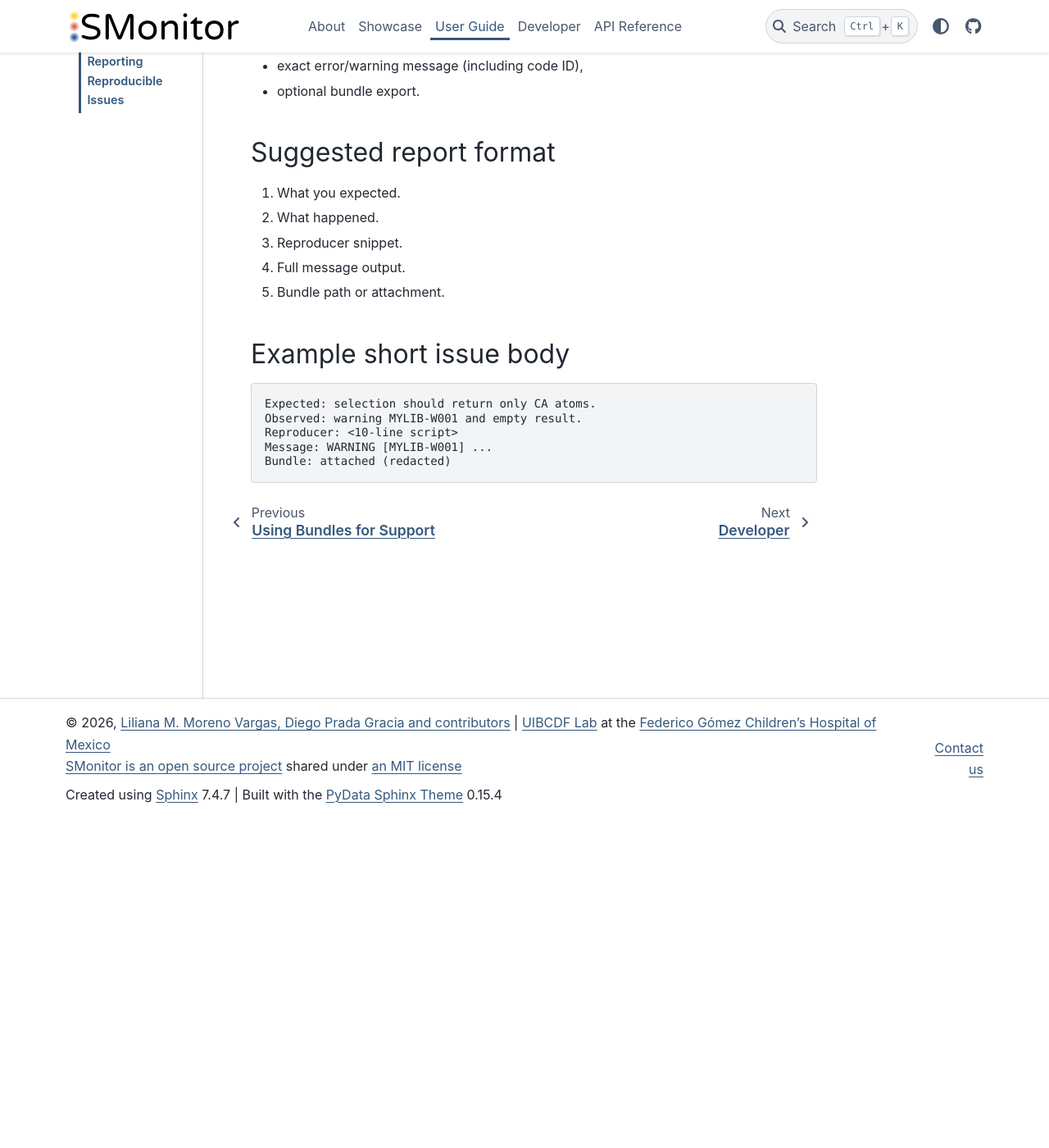
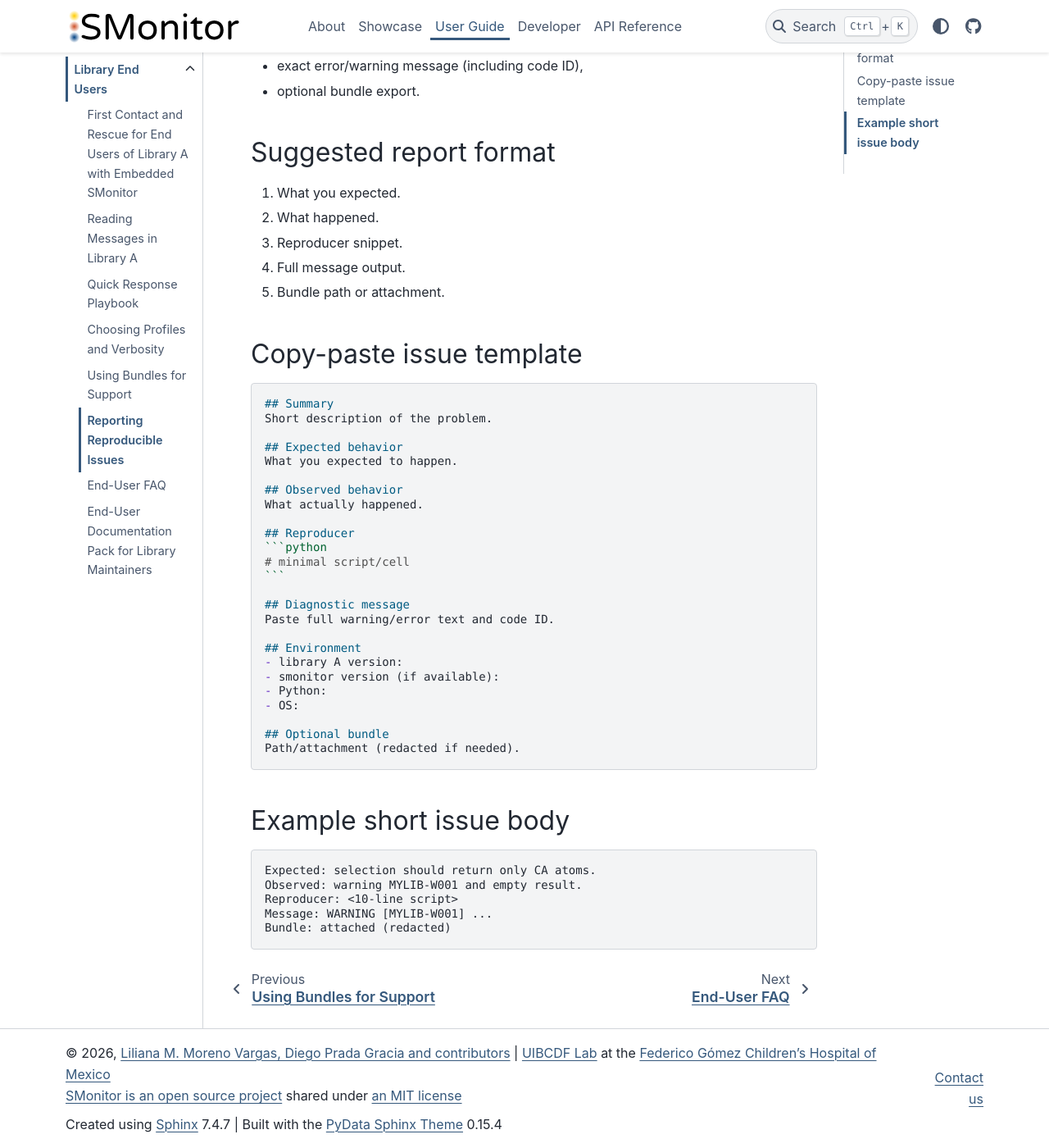
Before and after one commit to uibcdf/smonitor, a Sphinx documentation site: the page built from docs/content/user/end-users/reporting-reproducible-issues.md, in a window 1280 px wide and 1400 px high, scrolled down 402 px. Shown: the whole window at 82% size. Built offline with Sphinx 7.4.7 and the PyData theme 0.15.4, drawn with Linux system fonts in a browser that asks for light colours; the version number could not be read and is left out.

Commit message:
docs: add end-user adoption pack and maintainer guidance

`````diff
--- a/docs/content/user/end-users/index.md
+++ b/docs/content/user/end-users/index.md
@@ -3,6 +3,9 @@
 This route is for people using a library `A` that already integrates SMonitor.
 
 You do not need to learn SMonitor internals to benefit from it.
+
+If you just want to keep working with library `A`, that is fine: you can use
+`A` normally and treat SMonitor messages as helpful guidance when they appear.
 
 ## What this route helps with
 
@@ -12,17 +15,25 @@
 
 ## Recommended sequence
 
-1. [Reading Messages in Library A](reading-messages.md)
-2. [Choosing Profiles and Verbosity](profiles-and-verbosity.md)
-3. [Using Bundles for Support](using-bundles-for-support.md)
-4. [Reporting Reproducible Issues](reporting-reproducible-issues.md)
+1. [First Contact and Rescue](first-contact-and-rescue.md)
+2. [Reading Messages in Library A](reading-messages.md)
+3. [Quick Response Playbook](quick-response-playbook.md)
+4. [Choosing Profiles and Verbosity](profiles-and-verbosity.md)
+5. [Using Bundles for Support](using-bundles-for-support.md)
+6. [Reporting Reproducible Issues](reporting-reproducible-issues.md)
+7. [End-User FAQ](faq.md)
+8. [For Library Maintainers](for-library-maintainers.md)
 
 ```{toctree}
 :maxdepth: 1
 :hidden:
 
+first-contact-and-rescue.md
 reading-messages.md
+quick-response-playbook.md
 profiles-and-verbosity.md
 using-bundles-for-support.md
 reporting-reproducible-issues.md
+faq.md
+for-library-maintainers.md
 ```
--- a/docs/content/user/end-users/reporting-reproducible-issues.md
+++ b/docs/content/user/end-users/reporting-reproducible-issues.md
@@ -19,6 +19,36 @@
 4. Full message output.
 5. Bundle path or attachment.
 
+## Copy-paste issue template
+
+````markdown
+## Summary
+Short description of the problem.
+
+## Expected behavior
+What you expected to happen.
+
+## Observed behavior
+What actually happened.
+
+## Reproducer
+```python
+# minimal script/cell
+```
+
+## Diagnostic message
+Paste full warning/error text and code ID.
+
+## Environment
+- library A version:
+- smonitor version (if available):
+- Python:
+- OS:
+
+## Optional bundle
+Path/attachment (redacted if needed).
+````
+
 ## Example short issue body
 
 ```text
`````
Also changed, not shown: docs/content/user/end-users/faq.md (added, +27 -0 lines), docs/content/user/end-users/first-contact-and-rescue.md (added, +35 -0 lines), docs/content/user/end-users/for-library-maintainers.md (added, +43 -0 lines), docs/content/user/end-users/profiles-and-verbosity.md (+8 -3 lines), docs/content/user/end-users/quick-response-playbook.md (added, +35 -0 lines), docs/content/user/end-users/reading-messages.md (+27 -0 lines), docs/content/user/library-integrators/index.md (+6 -0 lines), standards/SMONITOR_END_USER_DOCS_ADOPTION_CHECKLIST.md (added, +29 -0 lines), standards/SMONITOR_END_USER_DOCS_SYNC_POLICY.md (added, +42 -0 lines), standards/SMONITOR_END_USER_DOCS_TEMPLATE.md (added, +59 -0 lines), standards/SMONITOR_END_USER_GUIDE_FOR_LIBRARIES.md (added, +39 -0 lines), standards/SMONITOR_END_USER_RESCUE_CARD.md (added, +22 -0 lines).
